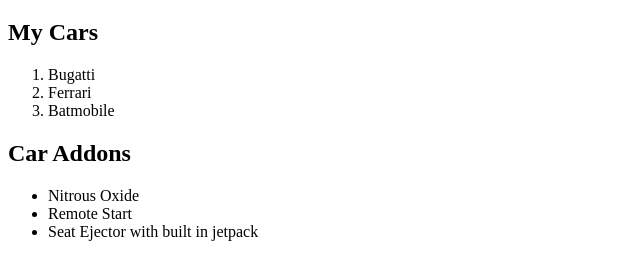
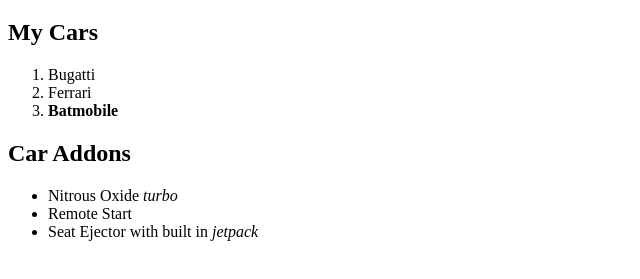
Before and after one commit to shopovzh/web-development, a plain HTML site: page html-css/html-basics/myCars.html in a window 1280 px wide. Shown: the part 61-340 px from the top of the page, without its empty margins (0-640 px from the left). Drawn offline with Linux system fonts and the light colour scheme.

Commit message:
Inline tags practice

```diff
--- a/html-css/html-basics/myCars.html
+++ b/html-css/html-basics/myCars.html
@@ -11,13 +11,15 @@
     <ol>
       <li>Bugatti</li>
       <li>Ferrari</li>
-      <li>Batmobile</li>
+      <li><strong>Batmobile</strong></li>
     </ol>
     <h2>Car Addons</h2>
     <ul>
-      <li>Nitrous Oxide</li>
+      <li>
+        Nitrous Oxide <span><em>turbo</em></span>
+      </li>
       <li>Remote Start</li>
-      <li>Seat Ejector with built in jetpack</li>
+      <li>Seat Ejector with built in <em>jetpack</em></li>
     </ul>
   </body>
 </html>
```
